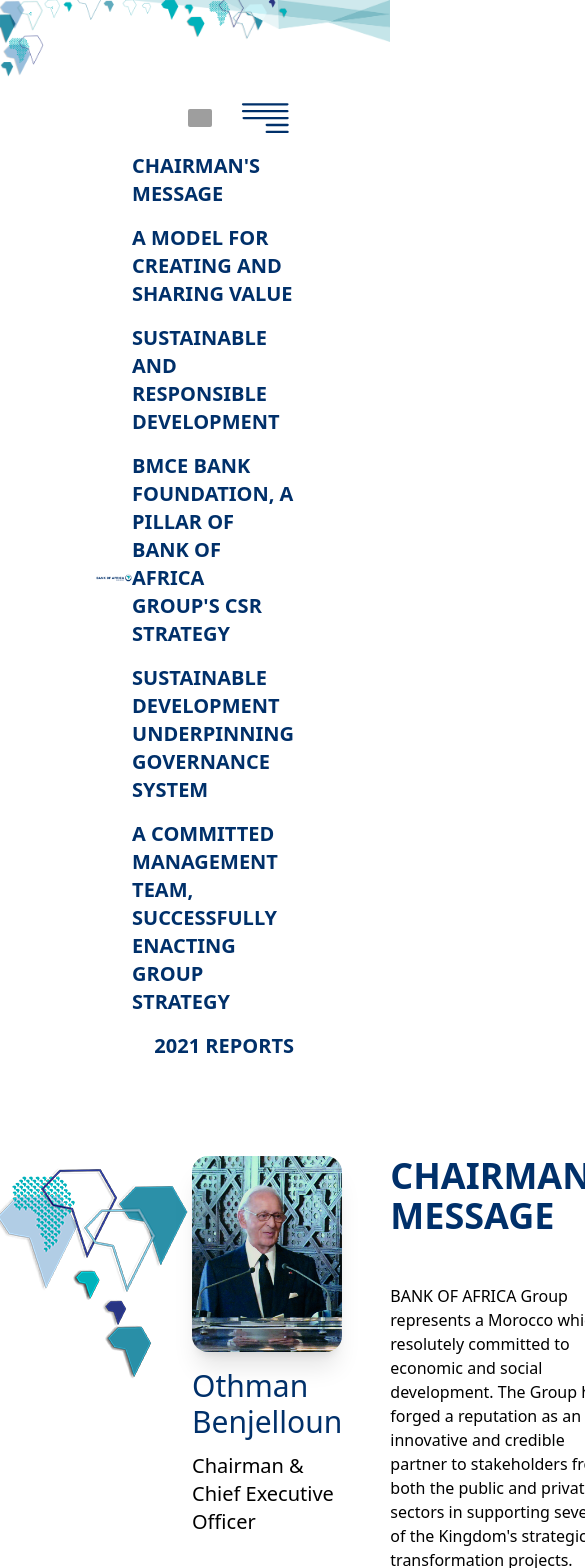
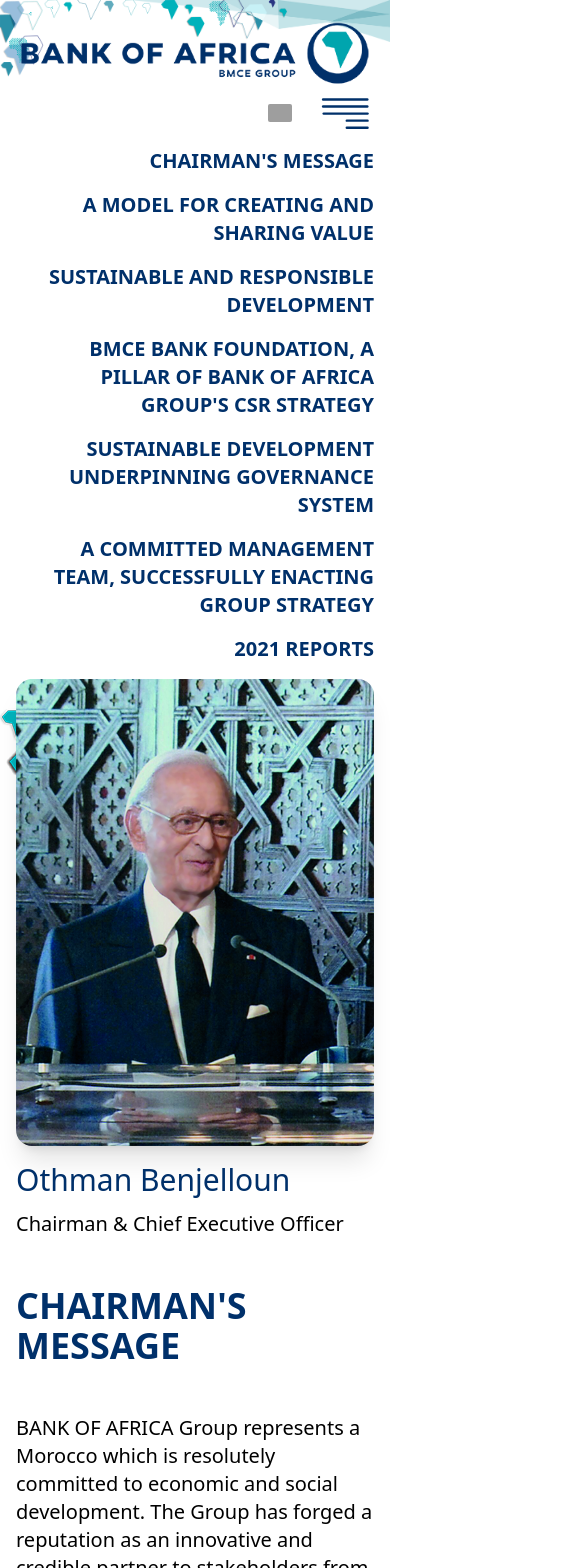
Before and after one commit to DioNando/rapport-2021, a Vue app: page /chairman-message in a window 390 px wide. Shown: the top 1568 px of the page, 585 px wide, since content can reach past the window. Built offline with nearby package versions, Linux system fonts and the light colour scheme; grey boxes are pictures that could not be loaded.

Commit message:
feat: update layout and styling for Header, NavMenu, and ChairmanMessagePage components

```diff
--- a/src/components/layout/Header.vue
+++ b/src/components/layout/Header.vue
@@ -3,7 +3,7 @@
     <div class="bg-header">
       <img src="/assets/images/backgrounds/bg_header.webp" />
     </div>
-    <nav class="flex items-center justify-between p-24">
+    <nav class="flex flex-col lg:flex-row items-center justify-between p-4 md:p-24">
       <router-link to="/" class="logo">
         <img
           src="/assets/images/logos/Logo-BOA.webp"
--- a/src/components/ui/NavMenu.vue
+++ b/src/components/ui/NavMenu.vue
@@ -1,5 +1,5 @@
 <template>
-  <ul class="flex flex-col items-end gap-4 uppercase font-bold text-xl text-primary">
+  <ul class="flex flex-col items-end gap-4 uppercase font-bold text-xl text-primary text-right">
     <li v-for="item in items" :key="item.label" data-aos="fade-up" data-aos-delay="400">
       <router-link :to="item.path">{{ t(item.label) }}</router-link>
     </li>
--- a/src/layouts/DefaultLayout.vue
+++ b/src/layouts/DefaultLayout.vue
@@ -31,6 +31,6 @@
     /* max-width: 1200px; */
     margin: 0 auto;
     width: 100%;
-    min-height: 100vh;
+    /* min-height: 100vh; */
 }
 </style>
--- a/src/pages/ChairmanMessagePage.vue
+++ b/src/pages/ChairmanMessagePage.vue
@@ -1,6 +1,6 @@
 <template>
-  <section class="relative px-48 flex items-start gap-12">
-    <img class="absolute right-48 top-0" src="/assets/images/backgrounds/bg_mp.webp" />
+  <section class="relative px-4 md:px-48 flex flex-col md:flex-row items-start gap-12">
+    <img class="absolute right-32 top-0 -z-1" src="/assets/images/backgrounds/bg_mp.webp" />
     <div class="chairman-message">
       <div class="overflow-hidden rounded-2xl shadow-xl">
         <img
@@ -15,7 +15,7 @@
         {{ t("chairman_message.subtitle") }}
       </p>
     </div>
-    <article>
+    <article class="text-xl">
       <h1 class="text-4xl text-primary font-bold uppercase mb-12">
         {{ t("navigation.chairman_message") }}
       </h1>
@@ -141,7 +141,7 @@
 <style lang="scss" scoped>
 .chairman-message {
   flex: 1;
-  // width: 400px;
+  width: 100%;
   height: 100%;
   position: relative;
 
```
